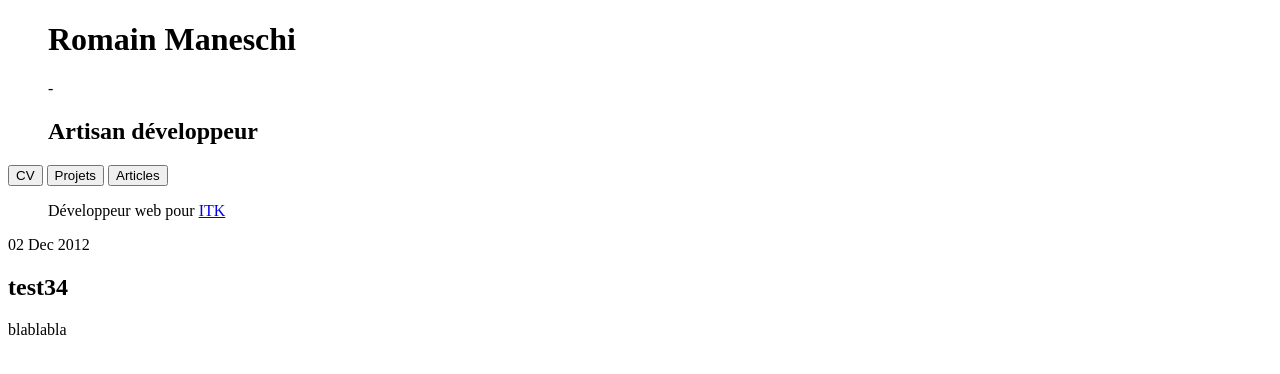
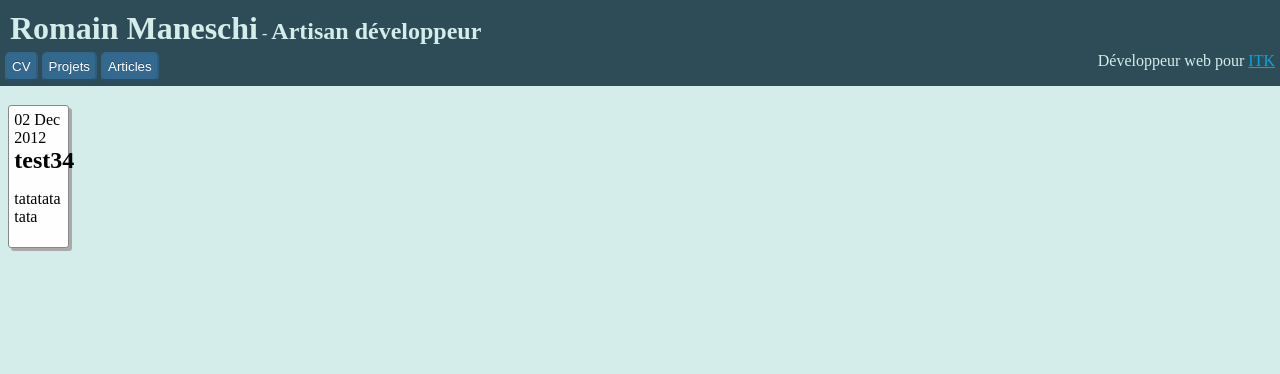
Before and after one commit to manland/manland.github.com, a Jekyll site: the page built from _posts/2012-12-02-test.md, in a window 1280 px wide. Shown: the top 374 px of the page. Built offline with Jekyll 4.4.1, drawn with Linux system fonts in a browser that asks for light colours.

Commit message:
fix css url

```diff
--- a/_layouts/default.html
+++ b/_layouts/default.html
@@ -4,7 +4,7 @@
     <meta charset="utf-8">
     <title>{{ page.title }}</title>
     <meta name="author" content="Romain Maneschi" />
-    <link rel="stylesheet" type="text/css" href="css/default.css">
+    <link rel="stylesheet" type="text/css" href="/css/default.css">
     <link rel="alternate" type="application/rss+xml" title="RSS" href="/feed.xml" />
     <script type="text/javascript">
 
--- a/_layouts/post.html
+++ b/_layouts/post.html
@@ -4,5 +4,5 @@ layout: default
 <article>
   <span class="publish-date">{{ page.date | date_to_string }}</span>
   <h2>{{ page.title }}</h2>
-  {{ page.resume }}
+  {{ content }}
 </article>
```
